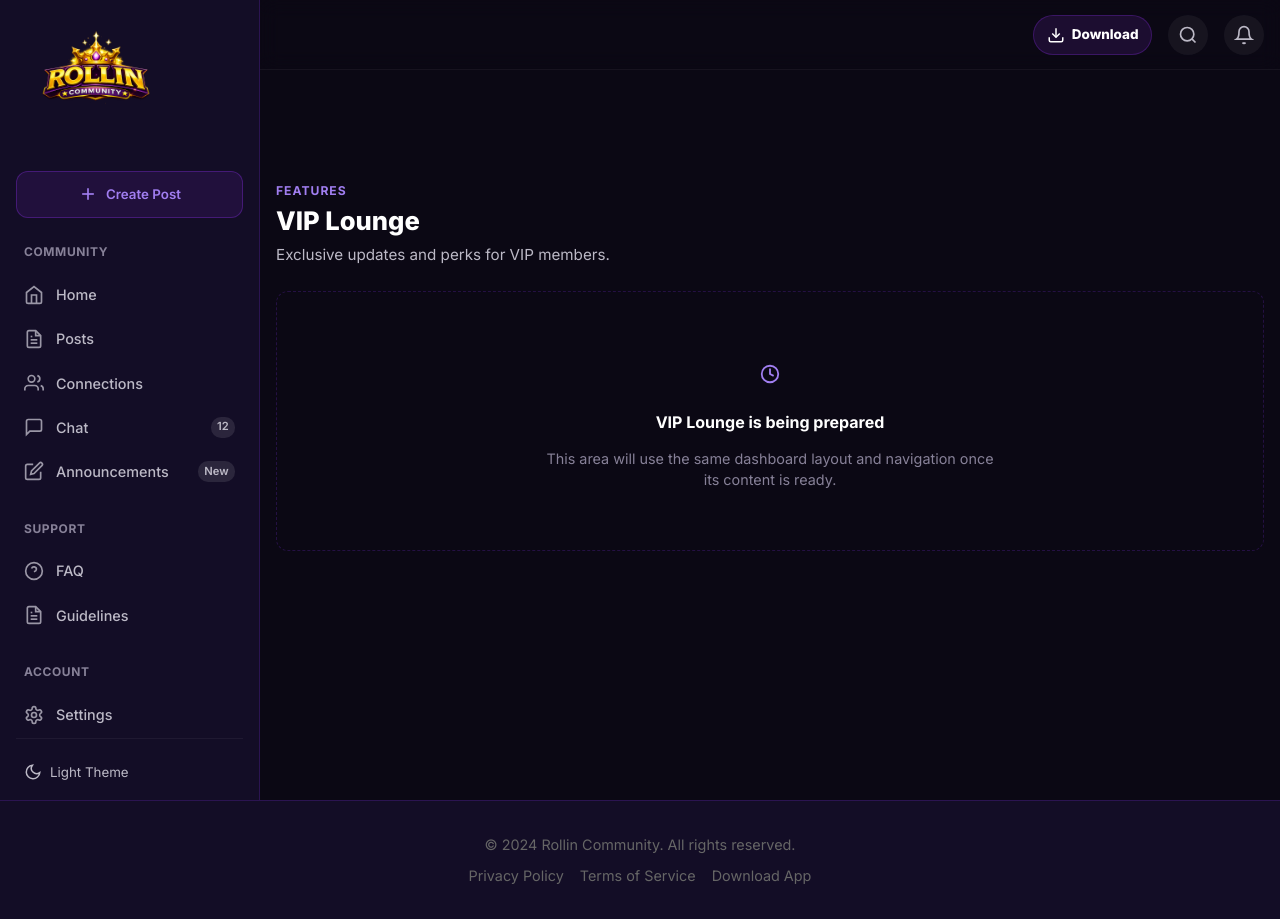
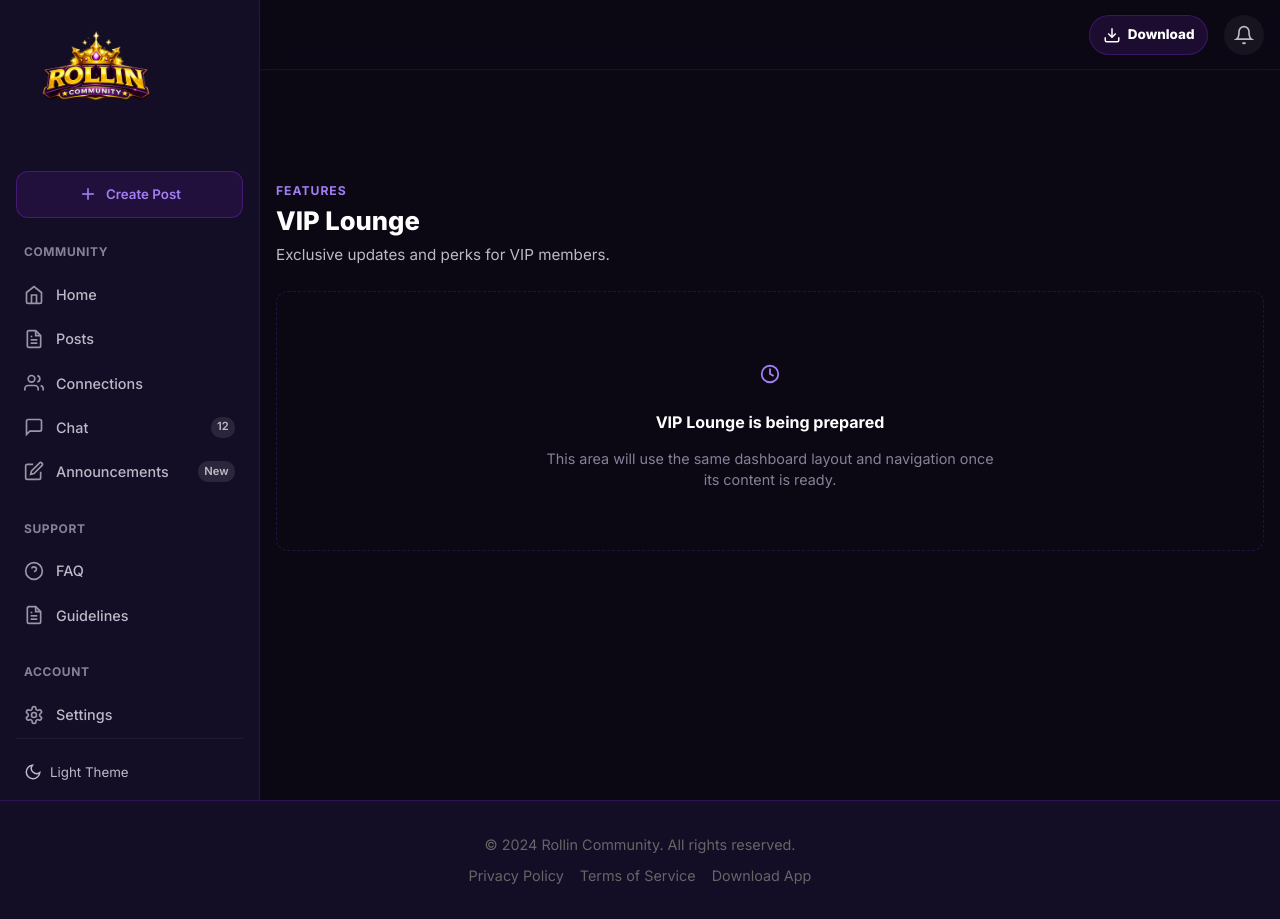
Before and after one commit to bibek-beebayk/chat-frontend, a Next.js app: page /vip in a window 1280 px wide. Built offline with nearby package versions, Linux system fonts and the light colour scheme; no server answers.

Commit message:
feat: remove search from topnav

```diff
--- a/src/components/layout/TopNav.tsx
+++ b/src/components/layout/TopNav.tsx
@@ -28,9 +28,9 @@ export function TopNav({ onMenuClick }: { onMenuClick: () => void }) {
                     <svg width="18" height="18" viewBox="0 0 24 24" fill="none" stroke="currentColor" strokeWidth="2"><path d="M21 15v4a2 2 0 0 1-2 2H5a2 2 0 0 1-2-2v-4"></path><polyline points="7 10 12 15 17 10"></polyline><line x1="12" y1="15" x2="12" y2="3"></line></svg>
                     <span>Download</span>
                 </Link>
-                <button className={styles.iconBtn}>
+                {/* <button className={styles.iconBtn}>
                     <svg width="20" height="20" viewBox="0 0 24 24" fill="none" stroke="currentColor" strokeWidth="2"><circle cx="11" cy="11" r="8"></circle><line x1="21" y1="21" x2="16.65" y2="16.65"></line></svg>
-                </button>
+                </button> */}
                 <button className={styles.iconBtn} onClick={requestPermission} aria-label="Notifications">
                     <svg width="20" height="20" viewBox="0 0 24 24" fill="none" stroke="currentColor" strokeWidth="2"><path d="M18 8A6 6 0 0 0 6 8c0 7-3 9-3 9h18s-3-2-3-9"></path><path d="M13.73 21a2 2 0 0 1-3.46 0"></path></svg>
                     {unreadCount > 0 && (
```
